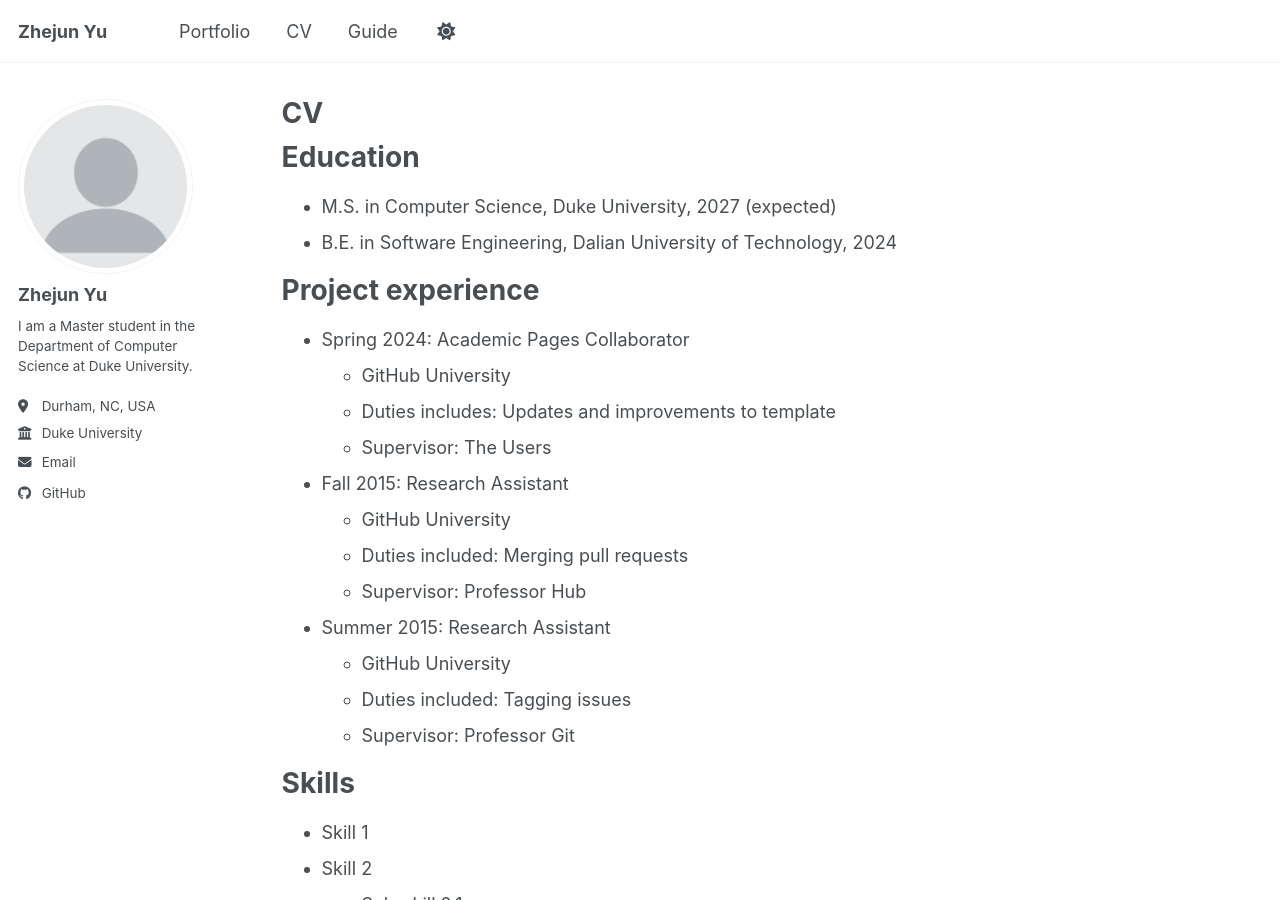
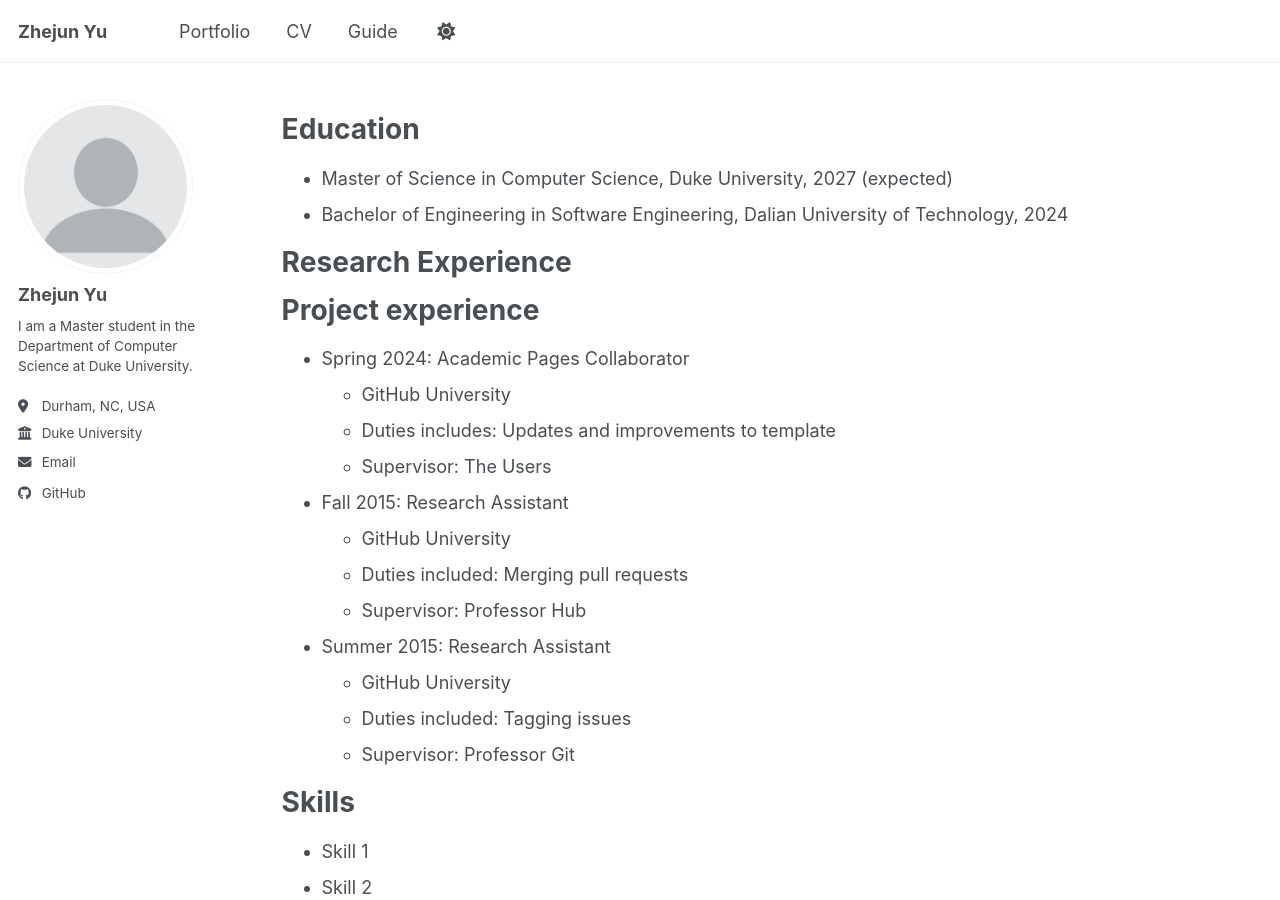
Before and after one commit to unknownyouth/unknownyouth.github.io, a Jekyll site: the page built from _pages/cv.md, in a window 1280 px wide and 900 px high. Built offline with Jekyll 4.4.1, drawn with Linux system fonts in a browser that asks for light colours; a script bundle is joined from its source files by our own code; library files that are not in the unit come from our copies.

```diff
--- a/_pages/cv.md
+++ b/_pages/cv.md
@@ -1,6 +1,6 @@
 ---
 layout: archive
-title: "CV"
+title: ""
 permalink: /cv/
 author_profile: true
 redirect_from:
@@ -11,8 +11,10 @@ redirect_from:
 
 Education
 ======
-* M.S. in Computer Science, Duke University, 2027 (expected)
-* B.E. in Software Engineering, Dalian University of Technology, 2024
+* Master of Science in Computer Science, Duke University, 2027 (expected)
+* Bachelor of Engineering in Software Engineering, Dalian University of Technology, 2024
+
+# Research Experience
 
 Project experience
 ======
```
